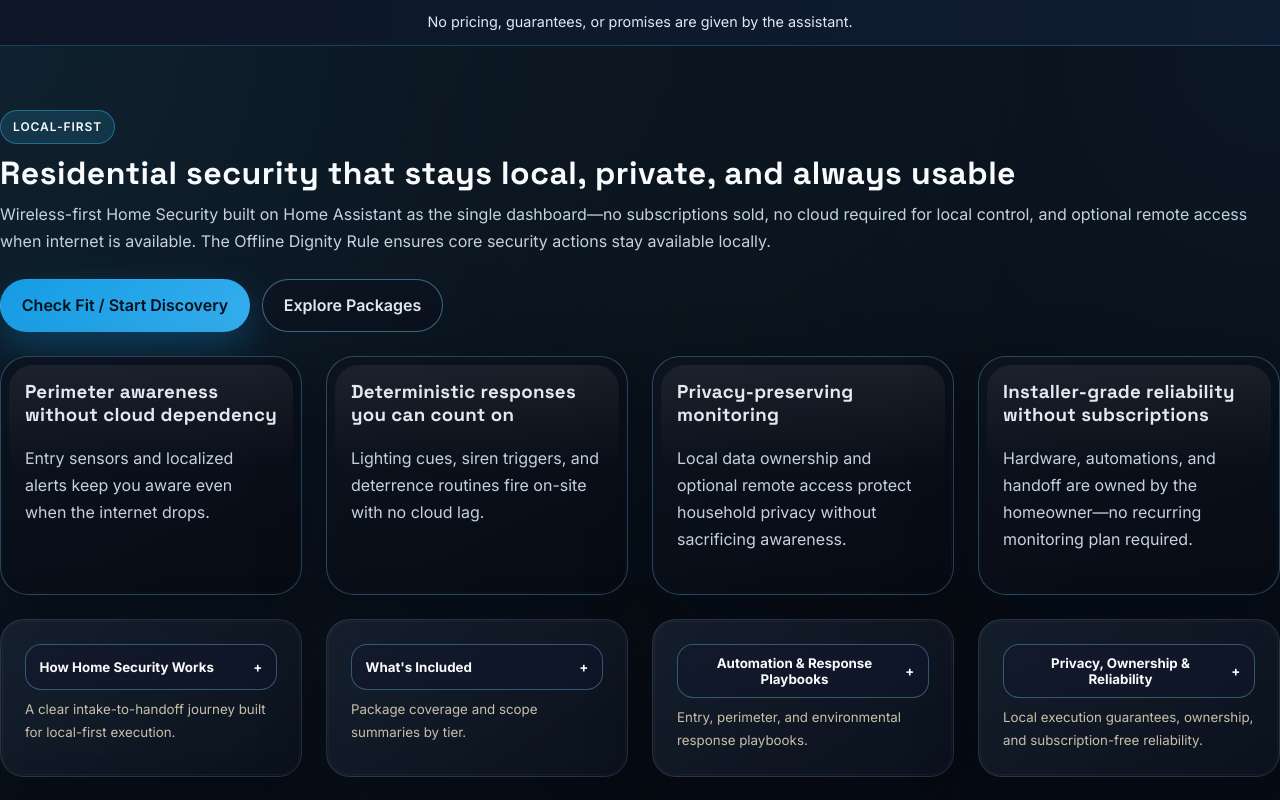
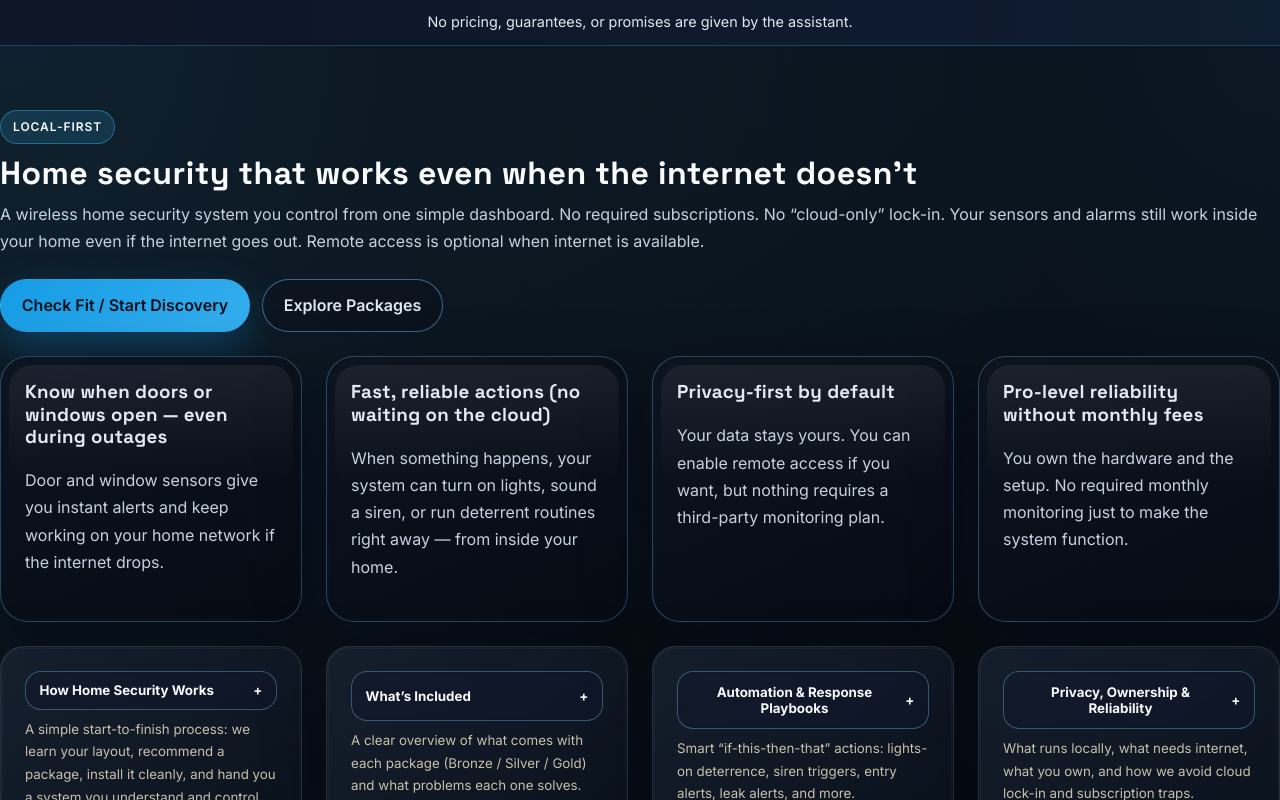
Before and after one commit to buffalonychris/KAECRetailWebsite, a React (Vite) app: page /home-security in a window 1280 px wide. Shown: the top 800 px of the page. Built offline with nearby package versions, Linux system fonts and the light colour scheme.

Commit message:
Update home security landing copy

```diff
--- a/src/components/VerticalLandingShell.tsx
+++ b/src/components/VerticalLandingShell.tsx
@@ -152,7 +152,7 @@ const VerticalLandingShell = ({
             {reliabilityLink ? (
               <SpaceFrame>
                 <div className="badge">System reliability</div>
-                <h2>Reliability and health signals</h2>
+                <h2>Reliability and health checks</h2>
                 <p>
                   {reliabilityLink.summary}{' '}
                   <Link to={reliabilityLink.to}>{reliabilityLink.label}</Link>
--- a/src/pages/HomeSecurity.tsx
+++ b/src/pages/HomeSecurity.tsx
@@ -16,8 +16,8 @@ const HomeSecurity = () => {
     <VerticalLandingShell
       verticalName="Home Security"
       badgeLabel="Local-first"
-      heroHeadline="Residential security that stays local, private, and always usable"
-      heroSubhead="Wireless-first Home Security built on Home Assistant as the single dashboard—no subscriptions sold, no cloud required for local control, and optional remote access when internet is available. The Offline Dignity Rule ensures core security actions stay available locally."
+      heroHeadline="Home security that works even when the internet doesn’t"
+      heroSubhead="A wireless home security system you control from one simple dashboard. No required subscriptions. No “cloud-only” lock-in. Your sensors and alarms still work inside your home even if the internet goes out. Remote access is optional when internet is available."
       primaryCTA={{ label: 'Check Fit / Start Discovery', to: '/support' }}
       secondaryCTA={{ label: 'Explore Packages', to: '/home-security/packages?vertical=home-security' }}
       layoutVariant="explainer"
@@ -32,30 +32,34 @@ const HomeSecurity = () => {
       keyCapabilities={keyCapabilities}
       valueBlocks={[
         {
-          title: 'Perimeter awareness without cloud dependency',
-          description: 'Entry sensors and localized alerts keep you aware even when the internet drops.',
+          title: 'Know when doors or windows open — even during outages',
+          description: 'Door and window sensors give you instant alerts and keep working on your home network if the internet drops.',
         },
         {
-          title: 'Deterministic responses you can count on',
-          description: 'Lighting cues, siren triggers, and deterrence routines fire on-site with no cloud lag.',
+          title: 'Fast, reliable actions (no waiting on the cloud)',
+          description:
+            'When something happens, your system can turn on lights, sound a siren, or run deterrent routines right away — from inside your home.',
         },
         {
-          title: 'Privacy-preserving monitoring',
-          description: 'Local data ownership and optional remote access protect household privacy without sacrificing awareness.',
+          title: 'Privacy-first by default',
+          description:
+            'Your data stays yours. You can enable remote access if you want, but nothing requires a third-party monitoring plan.',
         },
         {
-          title: 'Installer-grade reliability without subscriptions',
-          description: 'Hardware, automations, and handoff are owned by the homeowner—no recurring monitoring plan required.',
+          title: 'Pro-level reliability without monthly fees',
+          description: 'You own the hardware and the setup. No required monthly monitoring just to make the system function.',
         },
       ]}
       accordionSections={[
         {
           title: 'How Home Security Works',
-          description: 'A clear intake-to-handoff journey built for local-first execution.',
+          description:
+            'A simple start-to-finish process: we learn your layout, recommend a package, install it cleanly, and hand you a system you understand and control.',
           content: (
             <>
               <p>
-                From consult to handoff, the journey is designed to stay predictable and easy to audit at every step.
+                A simple start-to-finish process: we learn your layout, recommend a package, install it cleanly, and
+                hand you a system you understand and control.
               </p>
               <ul className="operator-list">
                 {content.journeySteps.map((step) => (
@@ -66,11 +70,15 @@ const HomeSecurity = () => {
           ),
         },
         {
-          title: "What's Included",
-          description: 'Package coverage and scope summaries by tier.',
+          title: 'What’s Included',
+          description:
+            'A clear overview of what comes with each package (Bronze / Silver / Gold) and what problems each one solves.',
           content: (
             <>
-              <p>Each package scales coverage without changing the local-first ownership model.</p>
+              <p>
+                A clear overview of what comes with each package (Bronze / Silver / Gold) and what problems each one
+                solves.
+              </p>
               <ul className="operator-list">
                 {content.packageHighlights.map((item) => (
                   <li key={item}>{item}</li>
@@ -81,7 +89,8 @@ const HomeSecurity = () => {
         },
         {
           title: 'Automation & Response Playbooks',
-          description: 'Entry, perimeter, and environmental response playbooks.',
+          description:
+            'Smart “if-this-then-that” actions: lights-on deterrence, siren triggers, entry alerts, leak alerts, and more.',
           content: (
             <div className="card-grid" style={{ marginTop: '1rem' }}>
               {content.playbooks.map((playbook) => (
@@ -109,11 +118,13 @@ const HomeSecurity = () => {
         },
         {
           title: 'Privacy, Ownership & Reliability',
-          description: 'Local execution guarantees, ownership, and subscription-free reliability.',
+          description:
+            'What runs locally, what needs internet, what you own, and how we avoid cloud lock-in and subscription traps.',
           content: (
             <>
               <p>
-                Home Security is designed for local execution first, with clear ownership and privacy guardrails.
+                What runs locally, what needs internet, what you own, and how we avoid cloud lock-in and subscription
+                traps.
               </p>
               <ul className="operator-list">
                 {keyCapabilities.map((item) => (
@@ -125,10 +136,14 @@ const HomeSecurity = () => {
         },
         {
           title: 'Agreements & What to Expect',
-          description: 'Agreement checkpoints and install expectations.',
+          description:
+            'What happens before, during, and after install — timeline, what we need from you, and how support works.',
           content: (
             <>
-              <p>Clear checkpoints keep expectations aligned before, during, and after install.</p>
+              <p>
+                What happens before, during, and after install — timeline, what we need from you, and how support
+                works.
+              </p>
               <ul className="operator-list">
                 {content.agreements.map((item) => (
                   <li key={item}>{item}</li>
@@ -139,13 +154,14 @@ const HomeSecurity = () => {
         },
       ]}
       reliabilityLink={{
-        summary: 'See how system reliability and health are maintained.',
+        summary:
+          'We build your system to be dependable and easy to maintain. We also include simple health signals so you can tell if anything needs attention.',
         label: 'Explore reliability details →',
         to: '/reliability?vertical=home-security',
       }}
       bottomCTA={{
         heading: 'Ready to explore Home Security?',
-        body: 'Start a guided intake and we will route you to the right team for the next step.',
+        body: 'Start a quick guided intake and we’ll route you to the right next step.',
       }}
       journeySteps={content.journeySteps}
       agreementHighlights={content.agreements}
```
